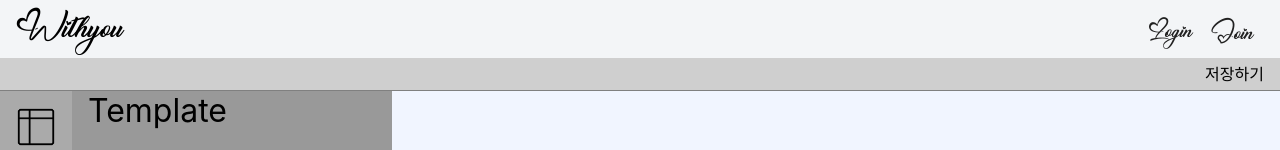
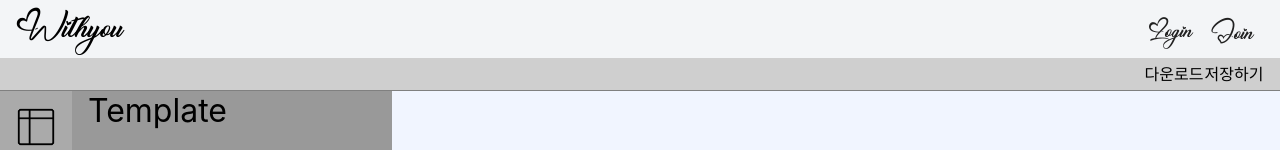
Before and after one commit to onniseonmi/Withyou, a React (Create React App) app in the folder client/: page /editpage in a window 1280 px wide. Shown: the top 150 px of the page. Built offline with nearby package versions, Linux system fonts and the light colour scheme.

Commit message:
Add Download

```diff
--- a/client/package.json
+++ b/client/package.json
@@ -9,6 +9,7 @@
     "@types/react-responsive": "^8.0.4",
     "axios": "^0.24.0",
     "dotenv": "^8.2.0",
+    "html2canvas": "^1.3.3",
     "react": "^17.0.2",
     "react-dom": "^17.0.2",
     "react-responsive": "^9.0.0-beta.4",
--- a/client/src/components/TopMenu.js
+++ b/client/src/components/TopMenu.js
@@ -1,23 +1,63 @@
 import React from "react";
 import "../css/TopMenu.css";
-export default function TopMenu() {
-  async function startCapture(displayMediaOptions) {
-    let captureStream = null;
+import html2canvse from "html2canvas";
+import axios from "axios";
+const server_url = "http://localhost:4000";
 
-    try {
-      captureStream = await navigator.mediaDevices.getDisplayMedia(
-        displayMediaOptions
-      );
-    } catch (err) {
-      console.error("Error: " + err);
-    }
-    return captureStream;
+export default function TopMenu({ saveCard }) {
+  // TODO : 캔버스 저장하기
+  const accessToken = sessionStorage.getItem("accessTokenSession");
+
+  function download() {
+    html2canvse(document.querySelector("#canvas-paper")).then((canvas) => {
+      const myImage = canvas.toDataURL("image/png");
+      let el = document.querySelector("#download");
+      el.href = myImage;
+      el.download = "sample.png";
+      el.click();
+    });
   }
+
+  function saveToServer() {
+    html2canvse(document.querySelector("#canvas-paper")).then(
+      async (canvas) => {
+        const myImage = canvas.toDataURL("image/png");
+        // 이 부분을 서버로 보내게 하면 될듯?
+        // 이 URL을 서버로 보내주기 -> 어디로 보내지
+        await axios({
+          method: "POST",
+          url: `${server_url}/profile`,
+          data: { data: myImage },
+          withCredentials: true,
+          headers: {
+            authorization: `Bearer ${accessToken}`,
+          },
+        })
+          .then(() =>
+            // 또는 특정 모달이 생성되도록
+            alert("저장되었습니다. 마이페이지에서 확인해보실 수 있어요!")
+          )
+          .catch((el) => console.log(el));
+
+        // * 밑에 네줄 활성화하면 다운가능
+        // let el = document.querySelector("#save");
+        // el.href = myImage;
+        // el.download = "sample.png";
+        // el.click();
+      }
+    );
+  }
+
   return (
     <div id="top-menu">
       <div className="top-menu-box">
-        <div id="top-menu-save" onClick={() => startCapture()}>
-          저장하기
+        <div id="top-menu-save">
+          <a id="download" onClick={() => download()}>
+            다운로드
+          </a>
+          <a id="save" onClick={() => saveToServer()}>
+            저장하기
+          </a>
         </div>
       </div>
     </div>
--- a/client/src/css/TopMenu.css
+++ b/client/src/css/TopMenu.css
@@ -14,3 +14,18 @@
   margin-left: 1rem;
   cursor: pointer;
 }
+#top-menu-save {
+  display: flex;
+  justify-content: space-around;
+  width: 15vh;
+}
+#download {
+  display: flex;
+  justify-content: center;
+  flex: 1;
+}
+#save {
+  display: flex;
+  justify-content: center;
+  flex: 1;
+}
--- a/client/src/pages/EditPage.js
+++ b/client/src/pages/EditPage.js
@@ -6,6 +6,7 @@ import EditMenuBar from "../components/editpage/menu/EditMenuBar";
 import TopMenu from "../components/TopMenu";
 import ImageProperty from "../components/editpage/canvas/modals/ImageProperty";
 import PropertyBlank from "../components/editpage/canvas/modals/PropertyBlank";
+
 export default function EditPage() {
   // * 나중에 함수, 상태들 이름 정리한번 싹 하기 --> 직관적으로 알 수 있도록
   const [itemStates, setItemStates] = useState([]);
```
Also changed, not shown: 2 other files (tests, documents, lock files or other folders).
